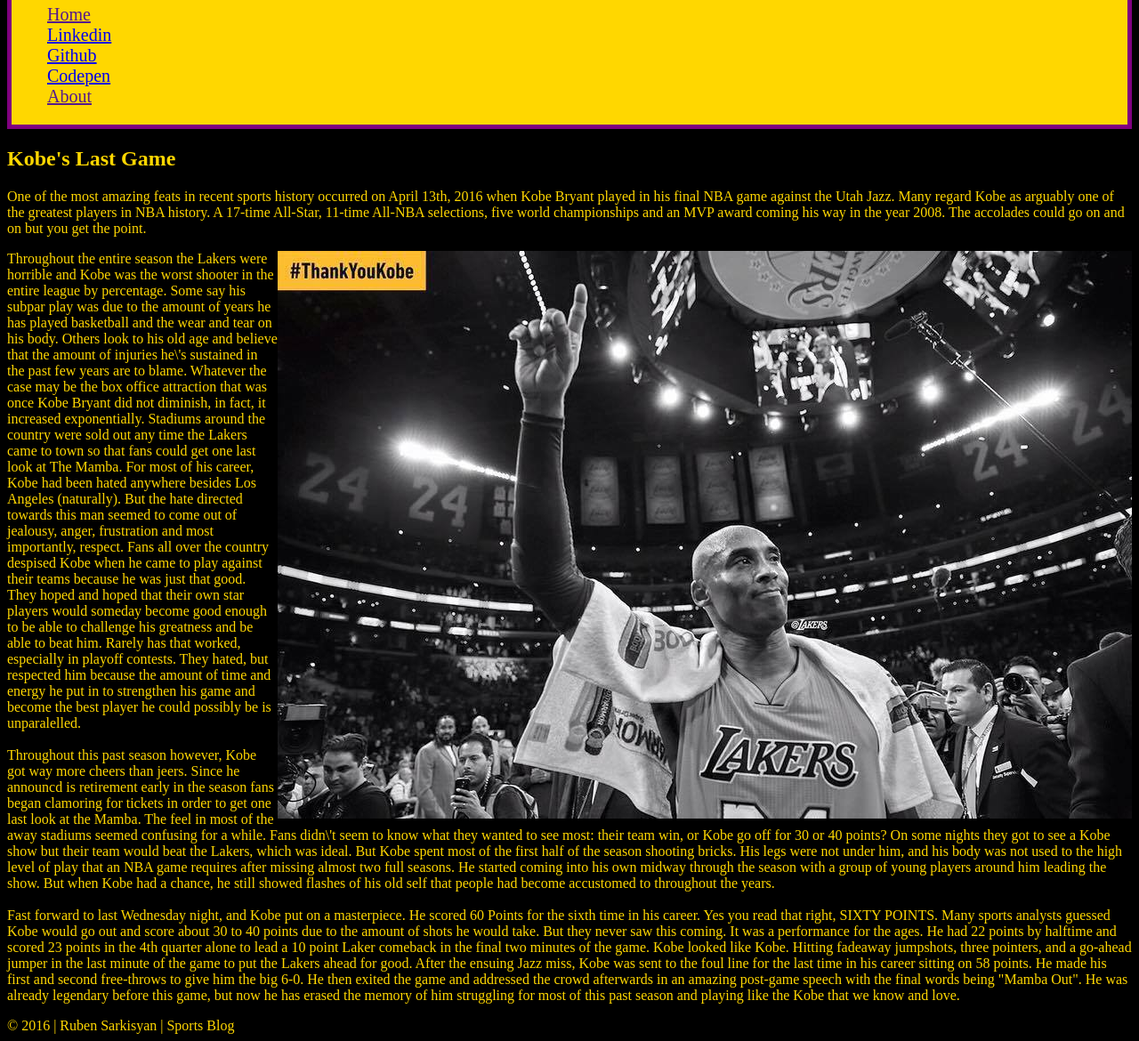
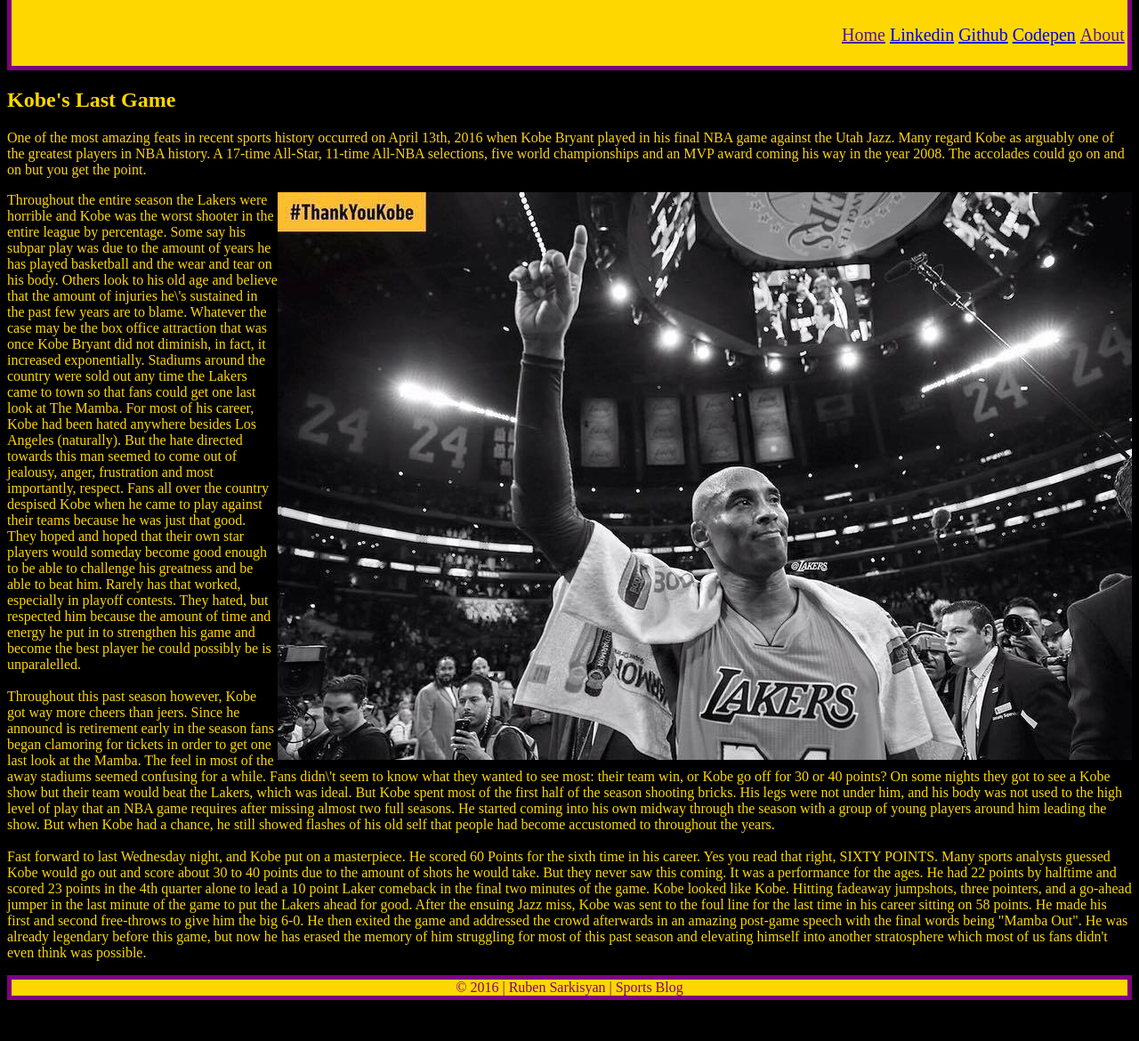
Before and after one commit to rubesark/301d3-portfolio, a plain HTML site: page index.html in a window 1280 px wide. Shown: the part 75-1245 px from the top of the page at 89% size. After the commit the page ends 1207 px from the top, so only its background shows below. Drawn offline with Linux system fonts and the light colour scheme.

Commit message:
finished technical requirements for class03

```diff
--- a/index.html
+++ b/index.html
@@ -13,6 +13,7 @@
         <h1>Welcome to my Sports Blog!</h1>
       </section>
       <nav class="main-nav">
+        <div class="icon-menu"><img src="img/bball.png"></div>
           <ul>
             <li><a href=""> Home</a></li>
             <li><a href="https://www.linkedin.com/in/rubensarkisyan"> Linkedin</a></li>
@@ -22,7 +23,7 @@
           </ul>
       </nav>
     </header>
-    <section>
+    <section class="section">
       <h1>Kobe's Last Game</h1>
       <p>One of the most amazing feats in recent sports history occurred on April 13th, 2016 when Kobe Bryant played in his final
         NBA game against the Utah Jazz. Many regard Kobe as arguably one of the greatest players in NBA history. A 17-time All-Star,
@@ -53,11 +54,11 @@
           Kobe was sent to the foul line for the last time in his career sitting on 58 points. He made his first and second free-throws to give
           him the big 6-0. He then exited the game and addressed the crowd afterwards in an amazing post-game speech with the final words
           being "Mamba Out". He was already legendary before this game, but now he has erased the memory of him struggling for most of this past season
-          and playing like the Kobe that we know and love. </p>
+          and elevating himself into another stratosphere which most of us fans didn't even think was possible. </p>
       </section>
-  </body>
-  <footer>
+      <footer class="footer">
           &copy; 2016 | Ruben Sarkisyan | Sports Blog
       </footer>
+  </body>
   <script src="scripts/blog.js"
 </html>
--- a/styles/base.css
+++ b/styles/base.css
@@ -5,4 +5,5 @@ background: black;
 
 img {
   float: right;
+  max-width: 100%;
 }
--- a/styles/modules.css
+++ b/styles/modules.css
@@ -1,6 +1,6 @@
 .site-header {
   background: gold;
-  color: black;
+  color: purple;
   border: solid;
   border-color: purple;
   border-width: thick;
@@ -10,4 +10,52 @@
   list-style: none;
   color: black;
   font-size: 20px;
+  text-align: right;
+  display: none;
 }
+
+.main-nav:hover ul{
+  display: block;
+}
+
+.main-nav li {
+  display: inline;
+}
+
+.footer {
+  color: purple;
+  background: gold;
+  border: solid;
+  border-color: purple;
+  border-width: thick;
+  text-align: center;
+}
+
+@media only screen and (min-width: 640px) {
+  .icon-menu {
+    display: none;
+  }
+
+  .main-nav {
+    padding: .2em .2em .2em 2em;
+  }
+
+  .main-nav ul {
+    display: block;
+  }
+
+  .main-nav ul li {
+    display: inline;
+    border-bottom: none;
+  }
+
+  .main-nav ul li:hover a {
+    color: #29506D;
+  }
+
+}
+
+.icon-menu {
+  width: 30%;
+  float: right;
+}
```
Also changed, not shown: img/bball.png (added), 1 other file. Lines whose indentation alone changed are shown as unchanged.
